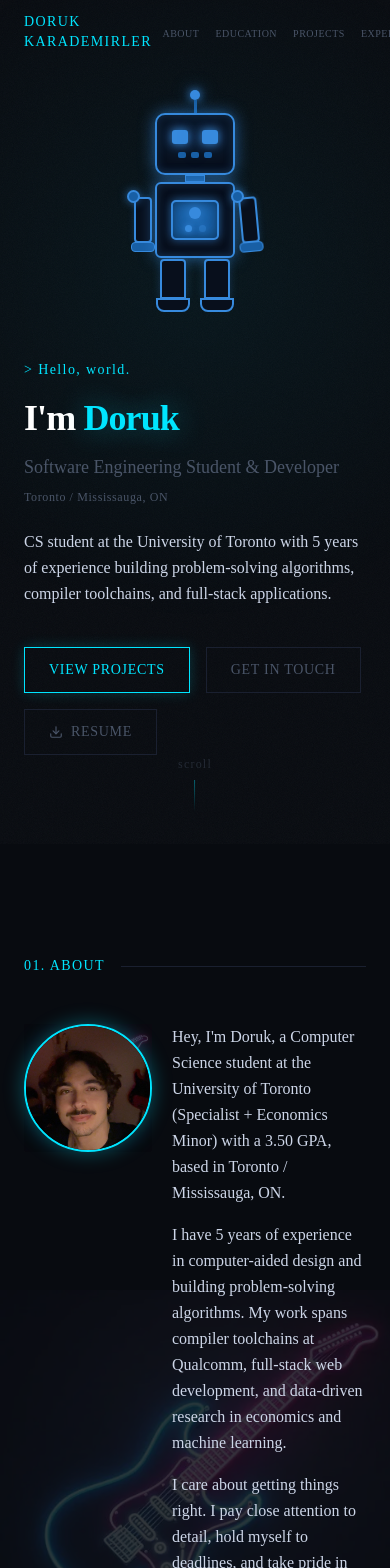
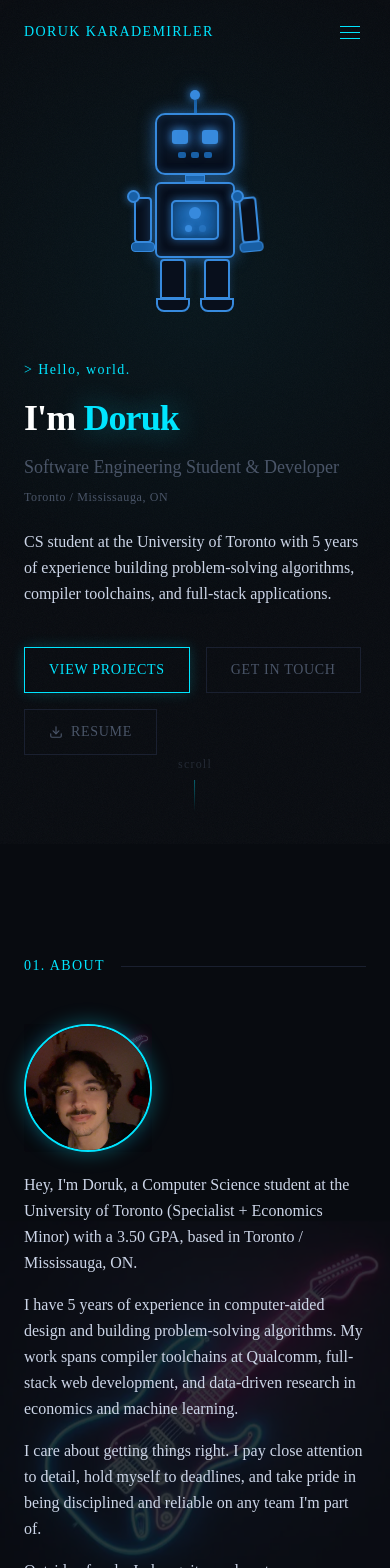
Before and after one commit to dorukkarademirler/portfolio, a Next.js app: page / in a window 390 px wide. Shown: the top 1568 px of the page. Built offline with nearby package versions, Linux system fonts and the light colour scheme.

Commit message:
Add hamburger menu for mobile nav, fix About layout on small screens

```diff
--- a/src/components/About.tsx
+++ b/src/components/About.tsx
@@ -25,7 +25,7 @@ export default function About() {
 
         <div className="mt-12 grid md:grid-cols-2 gap-12">
           <FadeIn delay={100}>
-            <div className="flex items-start gap-5">
+            <div className="flex flex-col sm:flex-row items-start gap-5">
               {/* Circular profile photo */}
               <div className="relative shrink-0">
                 {/* eslint-disable-next-line @next/next/no-img-element */}
--- a/src/components/Nav.tsx
+++ b/src/components/Nav.tsx
@@ -14,17 +14,16 @@ export default function Nav() {
   const [scrolled, setScrolled] = useState(false);
   const [progress, setProgress] = useState(0);
   const [active, setActive] = useState("");
+  const [menuOpen, setMenuOpen] = useState(false);
 
   useEffect(() => {
     const onScroll = () => {
       const scrollY = window.scrollY;
       setScrolled(scrollY > 20);
 
-      // Progress bar
       const docHeight = document.documentElement.scrollHeight - window.innerHeight;
       setProgress(docHeight > 0 ? (scrollY / docHeight) * 100 : 0);
 
-      // Active section
       const sectionIds = links.map((l) => l.id);
       let current = "";
       for (const id of sectionIds) {
@@ -41,6 +40,15 @@ export default function Nav() {
     return () => window.removeEventListener("scroll", onScroll);
   }, []);
 
+  // Close menu on scroll
+  useEffect(() => {
+    if (menuOpen) {
+      const close = () => setMenuOpen(false);
+      window.addEventListener("scroll", close, { once: true });
+      return () => window.removeEventListener("scroll", close);
+    }
+  }, [menuOpen]);
+
   return (
     <>
       {/* Scroll progress bar */}
@@ -55,8 +63,8 @@ export default function Nav() {
 
       <header
         className={`fixed top-0 inset-x-0 z-50 transition-all duration-300 ${
-          scrolled
-            ? "bg-[#080b10]/90 backdrop-blur border-b border-[#1a2030]"
+          scrolled || menuOpen
+            ? "bg-[#080b10]/95 backdrop-blur border-b border-[#1a2030]"
             : "bg-transparent"
         }`}
       >
@@ -68,6 +76,7 @@ export default function Nav() {
             {meta.name}<span className="cursor-blink ml-0.5">_</span>
           </a>
 
+          {/* Desktop links */}
           <ul className="hidden sm:flex items-center gap-8">
             {links.map(({ label, href, id }) => (
               <li key={href}>
@@ -88,23 +97,50 @@ export default function Nav() {
             ))}
           </ul>
 
-          <ul className="flex sm:hidden items-center gap-4">
+          {/* Mobile hamburger button */}
+          <button
+            className="sm:hidden flex flex-col justify-center items-center gap-[5px] w-8 h-8"
+            onClick={() => setMenuOpen((o) => !o)}
+            aria-label="Toggle menu"
+          >
+            <span
+              className="block w-5 h-px bg-[var(--color-accent)] transition-all duration-200"
+              style={menuOpen ? { transform: "rotate(45deg) translate(4px, 4px)" } : {}}
+            />
+            <span
+              className="block w-5 h-px bg-[var(--color-accent)] transition-all duration-200"
+              style={menuOpen ? { opacity: 0 } : {}}
+            />
+            <span
+              className="block w-5 h-px bg-[var(--color-accent)] transition-all duration-200"
+              style={menuOpen ? { transform: "rotate(-45deg) translate(4px, -4px)" } : {}}
+            />
+          </button>
+        </nav>
+
+        {/* Mobile dropdown menu */}
+        {menuOpen && (
+          <div className="sm:hidden border-t border-[#1a2030] bg-[#080b10]/95 backdrop-blur">
+            <ul className="flex flex-col px-6 py-4 gap-1">
               {links.map(({ label, href, id }) => (
                 <li key={href}>
                   <a
                     href={href}
-                  className={`font-mono text-[10px] tracking-wider uppercase transition-colors ${
+                    onClick={() => setMenuOpen(false)}
+                    className={`block py-3 font-mono text-sm tracking-widest uppercase transition-colors duration-200 border-b border-[#1a2030] last:border-0 ${
                       active === id
                         ? "text-[var(--color-accent)]"
-                      : "text-[var(--color-muted)] hover:text-[var(--color-accent)]"
+                        : "text-[var(--color-muted)]"
                     }`}
                   >
+                    {active === id && <span className="mr-2">▸</span>}
                     {label}
                   </a>
                 </li>
               ))}
             </ul>
-        </nav>
+          </div>
+        )}
       </header>
     </>
   );
```
Lines whose indentation alone changed are shown as unchanged.
